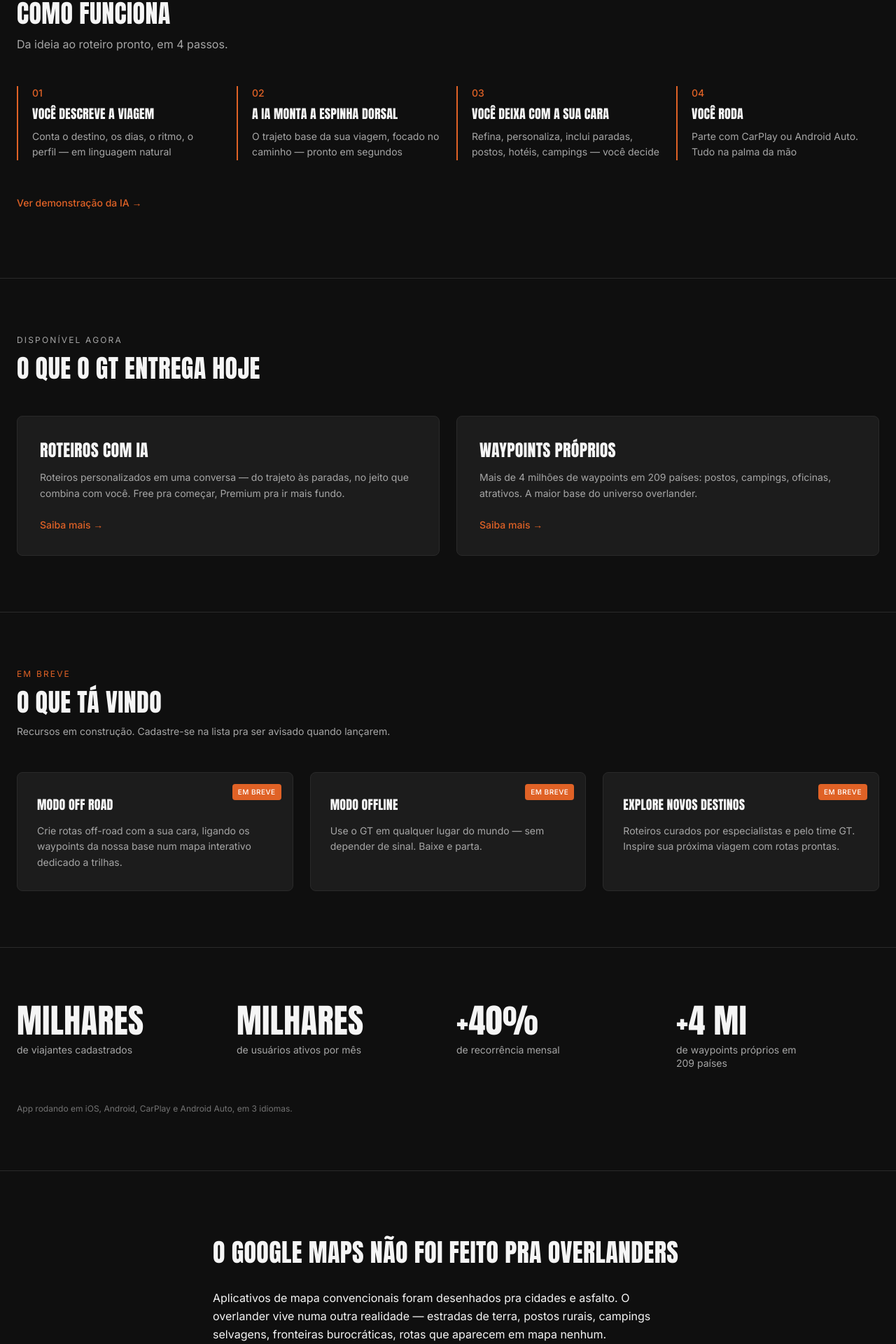
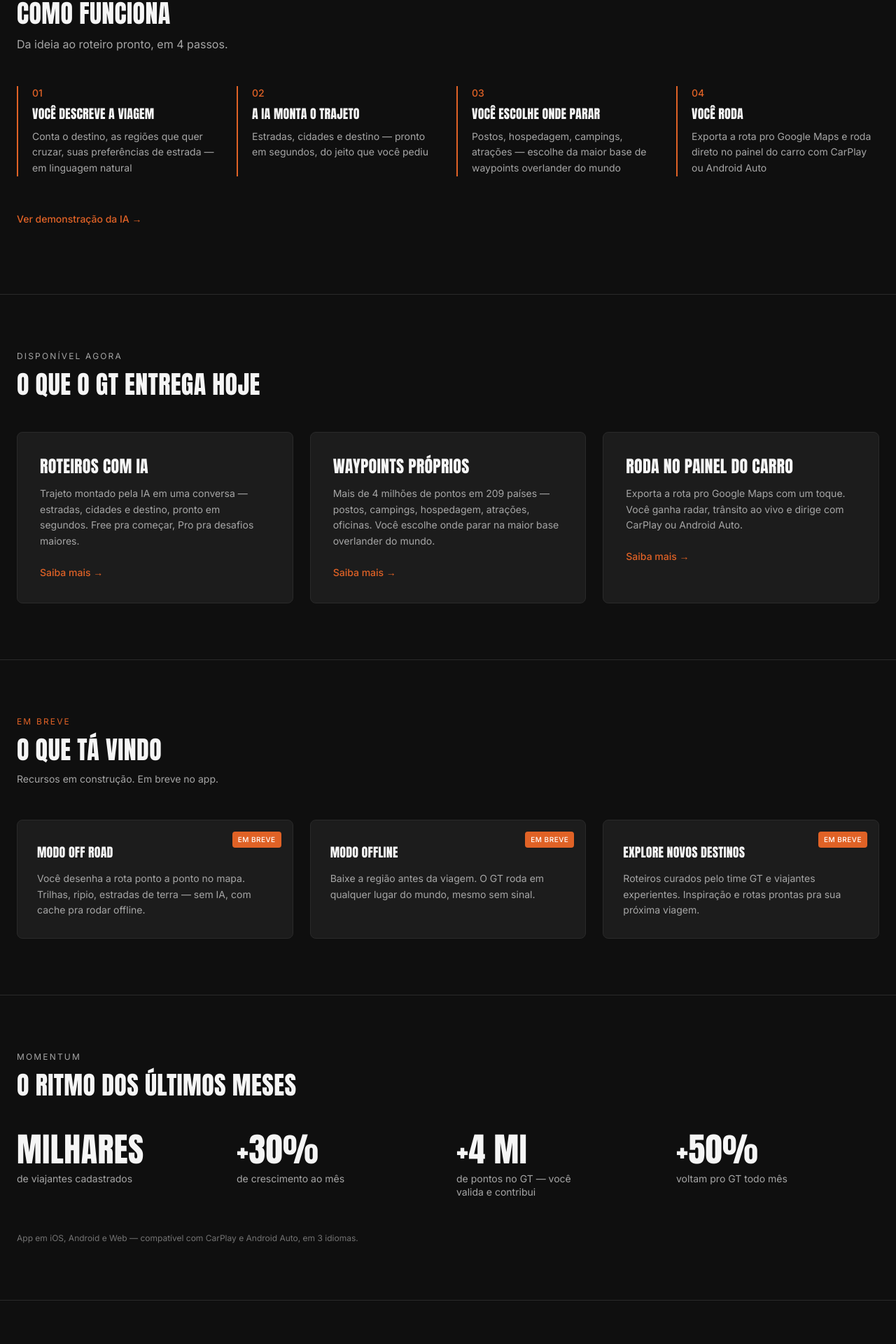
Before and after one commit to rangel2010/gtoverlander-site, a Next.js app: page / in a window 1280 px wide. Shown: the part 1043-2963 px from the top of the page at 70% size. Built offline with nearby package versions, Linux system fonts and the light colour scheme; no server answers.

Commit message:
refactor(home+planos): refina copy de toda a Fase 1 (home + planos + globais)

```diff
--- a/components/sections/como-funciona.tsx
+++ b/components/sections/como-funciona.tsx
@@ -4,22 +4,22 @@ const passos = [
   {
     num: 1,
     titulo: 'Você descreve a viagem',
-    desc: 'Conta o destino, os dias, o ritmo, o perfil — em linguagem natural',
+    desc: 'Conta o destino, as regiões que quer cruzar, suas preferências de estrada — em linguagem natural',
   },
   {
     num: 2,
-    titulo: 'A IA monta a espinha dorsal',
-    desc: 'O trajeto base da sua viagem, focado no caminho — pronto em segundos',
+    titulo: 'A IA monta o trajeto',
+    desc: 'Estradas, cidades e destino — pronto em segundos, do jeito que você pediu',
   },
   {
     num: 3,
-    titulo: 'Você deixa com a sua cara',
-    desc: 'Refina, personaliza, inclui paradas, postos, hotéis, campings — você decide',
+    titulo: 'Você escolhe onde parar',
+    desc: 'Postos, hospedagem, campings, atrações — escolhe da maior base de waypoints overlander do mundo',
   },
   {
     num: 4,
     titulo: 'Você roda',
-    desc: 'Parte com CarPlay ou Android Auto. Tudo na palma da mão',
+    desc: 'Exporta a rota pro Google Maps e roda direto no painel do carro com CarPlay ou Android Auto',
   },
 ];
 
--- a/components/sections/cta-final.tsx
+++ b/components/sections/cta-final.tsx
@@ -8,11 +8,10 @@ export function CtaFinal() {
           Sua próxima viagem começa em uma conversa
         </h2>
         <p className="text-gt-text-muted mb-10 max-w-md mx-auto leading-relaxed font-sans">
-          Grátis pra começar. Premium pra quem viaja muito. Off Road pra quem
-          sai do asfalto.
+          Comece grátis. Sem cartão, sem compromisso.
         </p>
         <div className="flex flex-wrap gap-3 justify-center">
-          <Button href="/baixar">Baixar grátis</Button>
+          <Button href="/baixar">Baixar agora</Button>
           <Button href="/planos" variant="outline">
             Ver planos
           </Button>
--- a/components/sections/empresas-teaser.tsx
+++ b/components/sections/empresas-teaser.tsx
@@ -10,16 +10,16 @@ export function EmpresasTeaser() {
               Conta Business — em breve
             </p>
             <h2 className="text-3xl md:text-4xl text-gt-text mb-4 leading-tight">
-              Você vende pra quem viaja?
+              Quer aparecer pra quem já decidiu viajar?
             </h2>
             <p className="text-gt-text-muted leading-relaxed max-w-xl font-sans">
-              Postos, campings, pousadas, oficinas e restaurantes podem aparecer
-              no mapa do GT pra viajantes que vão passar pela sua região.
+              Postos, campings, pousadas, oficinas e restaurantes ganham
+              visibilidade pra viajantes que já decidiram passar pela sua região.
             </p>
           </div>
           <div className="md:text-right">
             <Button href="/empresas" variant="secondary">
-              Cadastre seu interesse →
+              Quero saber mais →
             </Button>
           </div>
         </div>
--- a/components/sections/numeros.tsx
+++ b/components/sections/numeros.tsx
@@ -1,14 +1,21 @@
 const stats = [
   { valor: 'Milhares', contexto: 'de viajantes cadastrados' },
-  { valor: 'Milhares', contexto: 'de usuários ativos por mês' },
-  { valor: '+40%', contexto: 'de recorrência mensal' },
-  { valor: '+4 mi', contexto: 'de waypoints próprios em 209 países' },
+  { valor: '+30%', contexto: 'de crescimento ao mês' },
+  { valor: '+4 mi', contexto: 'de pontos no GT — você valida e contribui' },
+  { valor: '+50%', contexto: 'voltam pro GT todo mês' },
 ];
 
 export function Numeros() {
   return (
     <section className="bg-gt-bg py-16 md:py-20 border-t border-gt-border">
       <div className="container-wide">
+        <p className="text-xs uppercase tracking-[0.18em] text-gt-text-muted mb-3 font-sans">
+          Momentum
+        </p>
+        <h2 className="text-3xl md:text-4xl text-gt-text mb-12">
+          O ritmo dos últimos meses
+        </h2>
+
         <div className="grid grid-cols-2 md:grid-cols-4 gap-8 md:gap-6">
           {stats.map((s, i) => (
             <div key={i}>
@@ -22,7 +29,7 @@ export function Numeros() {
           ))}
         </div>
         <p className="text-xs text-gt-text-dim mt-10 md:mt-12 font-sans">
-          App rodando em iOS, Android, CarPlay e Android Auto, em 3 idiomas.
+          App em iOS, Android e Web — compatível com CarPlay e Android Auto, em 3 idiomas.
         </p>
       </div>
     </section>
--- a/components/sections/plans-cards.tsx
+++ b/components/sections/plans-cards.tsx
@@ -10,6 +10,7 @@ interface Plan {
   desc: string;
   cta: { label: string; href: string };
   highlight: boolean;
+  badge?: string;
 }
 
 const plans: Plan[] = [
@@ -28,6 +29,7 @@ const plans: Plan[] = [
     desc: 'Pra quem viaja com frequência. 2 rotas por mês, 5 consultas de radar por dia, Premium da IA e Modo Offline universal.',
     cta: { label: 'Assinar Plus', href: '/baixar?plan=plus' },
     highlight: true,
+    badge: 'Mais escolhido',
   },
   {
     name: 'Pro',
@@ -36,6 +38,7 @@ const plans: Plan[] = [
     desc: 'Pra quem não para. Tudo ilimitado — rotas, radar, suporte prioritário.',
     cta: { label: 'Assinar Pro', href: '/baixar?plan=pro' },
     highlight: false,
+    badge: 'Melhor custo-benefício',
   },
 ];
 
@@ -55,7 +58,7 @@ function annualSavingsPct(monthly: number, annual: number): number {
 }
 
 export function PlansCards() {
-  const [billing, setBilling] = useState<'mensal' | 'anual'>('mensal');
+  const [billing, setBilling] = useState<'mensal' | 'anual'>('anual');
 
   return (
     <div>
@@ -101,10 +104,18 @@ export function PlansCards() {
       {/* Cards */}
       <div className="grid md:grid-cols-3 gap-6 mb-4">
         {plans.map((p) => {
-          const price = billing === 'mensal' ? p.monthlyPrice : p.annualPrice;
-          const periodLabel = billing === 'mensal' ? 'por mês' : 'por ano';
-          const showSavings =
-            billing === 'anual' && p.monthlyPrice > 0;
+          const isAnnual = billing === 'anual';
+          const isPaid = p.monthlyPrice > 0;
+
+          // Quando anual + pago, mostra equivalente mensal como destaque
+          const displayPrice =
+            isAnnual && isPaid ? p.annualPrice / 12 : p.monthlyPrice;
+          const periodLabel = !isPaid ? 'pra sempre' : 'por mês';
+          const annualNote =
+            isPaid && isAnnual
+              ? `${formatPrice(p.annualPrice)} cobrado anualmente`
+              : null;
+          const showSavings = isPaid && isAnnual;
           const savingsPct = showSavings
             ? annualSavingsPct(p.monthlyPrice, p.annualPrice)
             : 0;
@@ -118,9 +129,9 @@ export function PlansCards() {
                   : 'border border-gt-border'
               }`}
             >
-              {p.highlight && (
+              {p.badge && (
                 <span className="absolute -top-3 left-1/2 -translate-x-1/2 bg-gt-orange text-white text-[10px] font-medium uppercase tracking-wider px-3 py-1 rounded font-sans">
-                  Mais escolhido
+                  {p.badge}
                 </span>
               )}
 
@@ -130,19 +141,18 @@ export function PlansCards() {
 
               <div className="flex items-baseline gap-2 mb-1">
                 <span className="font-display text-4xl text-gt-text uppercase tracking-display">
-                  {formatPrice(price)}
+                  {formatPrice(displayPrice)}
                 </span>
-                {price > 0 && (
-                  <span className="text-sm text-gt-text-muted font-sans">
-                    {periodLabel}
-                  </span>
-                )}
-                {price === 0 && (
-                  <span className="text-sm text-gt-text-muted font-sans">
-                    pra sempre
-                  </span>
-                )}
+                <span className="text-sm text-gt-text-muted font-sans">
+                  {periodLabel}
+                </span>
               </div>
+
+              {annualNote && (
+                <p className="text-xs text-gt-text-dim mb-1 font-sans">
+                  {annualNote}
+                </p>
+              )}
 
               {showSavings && savingsPct > 0 && (
                 <p className="text-xs text-gt-orange font-medium mb-3 font-sans">
--- a/components/sections/porque-gt.tsx
+++ b/components/sections/porque-gt.tsx
@@ -5,18 +5,21 @@ export function PorqueGt() {
     <section className="bg-gt-bg py-20 md:py-24 border-t border-gt-border">
       <div className="container-narrow">
         <h2 className="text-3xl md:text-4xl text-gt-text mb-8 leading-tight">
-          O Google Maps não foi feito pra overlanders
+          Apps de mapa convencionais não entendem overlander
         </h2>
 
         <div className="space-y-5 text-gt-text leading-relaxed font-sans">
           <p>
-            Aplicativos de mapa convencionais foram desenhados pra cidades e asfalto. O overlander vive numa outra realidade — estradas de terra, postos rurais, campings selvagens, fronteiras burocráticas, rotas que aparecem em mapa nenhum.
+            Apps de mapa te empurram pro caminho mais rápido — a estrada principal, o atalho, a rota mais eficiente. Pra um overlander, o que importa é o caminho, não o destino.
           </p>
           <p>
-            O GT existe pra preencher esse vazio. Uma IA que entende viagem por terra, uma base própria com mais de 4 milhões de waypoints relevantes pra quem viaja por terra, e um app pensado pra quem precisa de informação confiável quando o sinal cai.
+            O GT existe pra preencher esse vazio. Uma IA que entende viagem por terra, uma base própria com mais de 4 milhões de waypoints curados pelo time e pela comunidade, e um app pensado pra quem precisa de informação confiável quando o sinal cai.
           </p>
           <p>
             Não substituímos o Google Maps na navegação. A gente passa a ser a inteligência dos pontos de apoio — onde dormir, onde abastecer, onde comer, onde acampar — junto da rota que faz sentido pro seu jeito de viajar.
+          </p>
+          <p>
+            Quando você fecha o roteiro, sua viagem sai do GT pro Google Maps com um toque. Você ganha radar, trânsito ao vivo e dirige com CarPlay ou Android Auto — coisa rara entre apps overlander.
           </p>
         </div>
 
--- a/components/sections/recursos-disponiveis.tsx
+++ b/components/sections/recursos-disponiveis.tsx
@@ -3,13 +3,18 @@ import Link from 'next/link';
 const items = [
   {
     titulo: 'Roteiros com IA',
-    desc: 'Roteiros personalizados em uma conversa — do trajeto às paradas, no jeito que combina com você. Free pra começar, Premium pra ir mais fundo.',
+    desc: 'Trajeto montado pela IA em uma conversa — estradas, cidades e destino, pronto em segundos. Free pra começar, Pro pra desafios maiores.',
     href: '/recursos/roteiros-ia',
   },
   {
     titulo: 'Waypoints próprios',
-    desc: 'Mais de 4 milhões de waypoints em 209 países: postos, campings, oficinas, atrativos. A maior base do universo overlander.',
+    desc: 'Mais de 4 milhões de pontos em 209 países — postos, campings, hospedagem, atrações, oficinas. Você escolhe onde parar na maior base overlander do mundo.',
     href: '/recursos/waypoints',
+  },
+  {
+    titulo: 'Roda no painel do carro',
+    desc: 'Exporta a rota pro Google Maps com um toque. Você ganha radar, trânsito ao vivo e dirige com CarPlay ou Android Auto.',
+    href: '/baixar',
   },
 ];
 
@@ -24,7 +29,7 @@ export function RecursosDisponiveis() {
           O que o GT entrega hoje
         </h2>
 
-        <div className="grid md:grid-cols-2 gap-6">
+        <div className="grid md:grid-cols-3 gap-6">
           {items.map((i) => (
             <Link
               key={i.href}
--- a/components/sections/recursos-em-breve.tsx
+++ b/components/sections/recursos-em-breve.tsx
@@ -3,18 +3,18 @@ import Link from 'next/link';
 const items = [
   {
     titulo: 'Modo Off Road',
-    desc: 'Crie rotas off-road com a sua cara, ligando os waypoints da nossa base num mapa interativo dedicado a trilhas.',
+    desc: 'Você desenha a rota ponto a ponto no mapa. Trilhas, ripio, estradas de terra — sem IA, com cache pra rodar offline.',
     href: '/recursos/off-road',
   },
   {
     titulo: 'Modo Offline',
-    desc: 'Use o GT em qualquer lugar do mundo — sem depender de sinal. Baixe e parta.',
+    desc: 'Baixe a região antes da viagem. O GT roda em qualquer lugar do mundo, mesmo sem sinal.',
     href: '/recursos/modo-offline',
   },
   {
     titulo: 'Explore Novos Destinos',
-    desc: 'Roteiros curados por especialistas e pelo time GT. Inspire sua próxima viagem com rotas prontas.',
-    href: '/contato',
+    desc: 'Roteiros curados pelo time GT e viajantes experientes. Inspiração e rotas prontas pra sua próxima viagem.',
+    href: '/blog/destinos',
   },
 ];
 
@@ -29,7 +29,7 @@ export function RecursosEmBreve() {
           O que tá vindo
         </h2>
         <p className="text-sm text-gt-text-muted mb-12 max-w-xl font-sans">
-          Recursos em construção. Cadastre-se na lista pra ser avisado quando lançarem.
+          Recursos em construção. Em breve no app.
         </p>
 
         <div className="grid md:grid-cols-3 gap-6">
```
